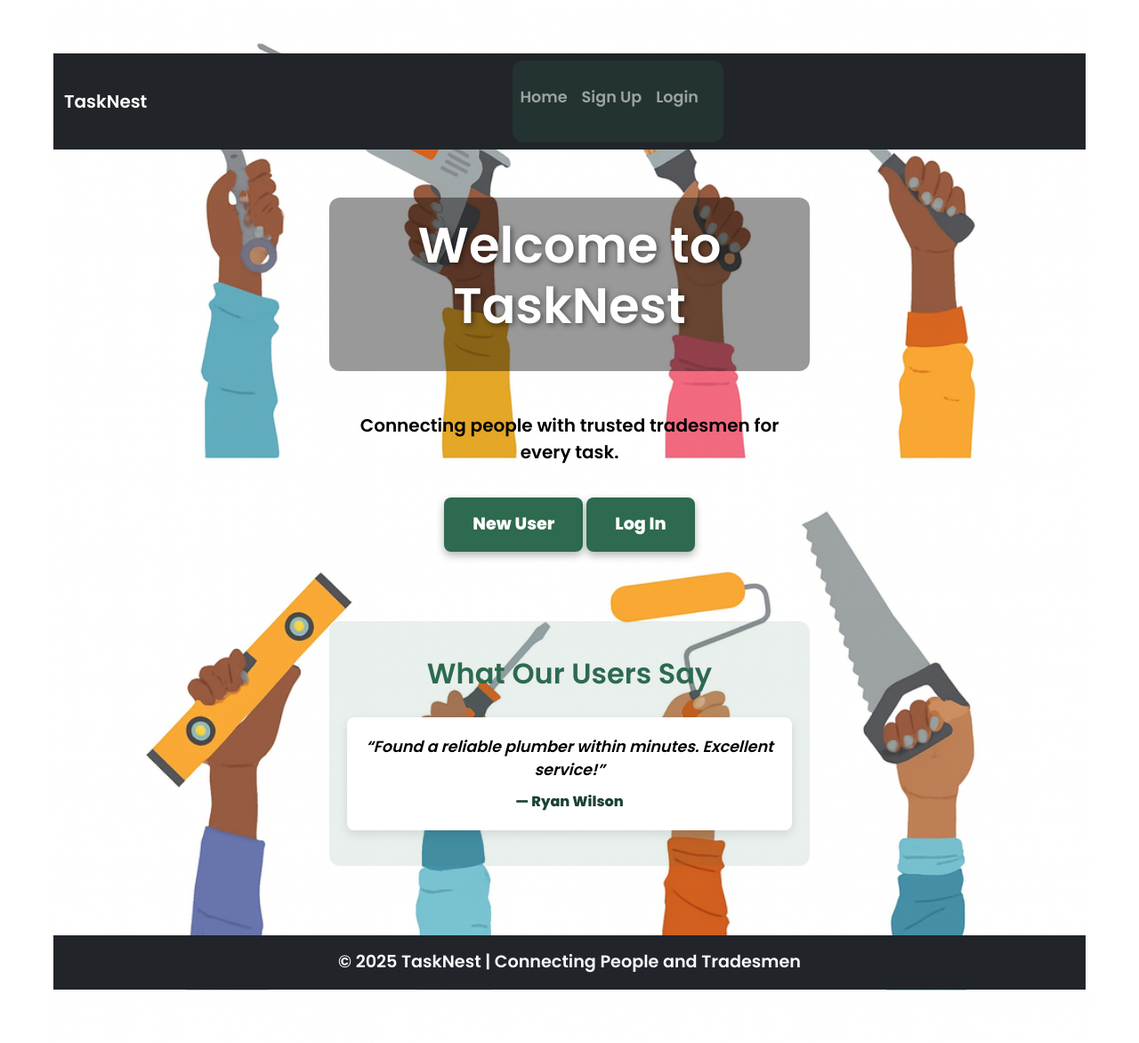
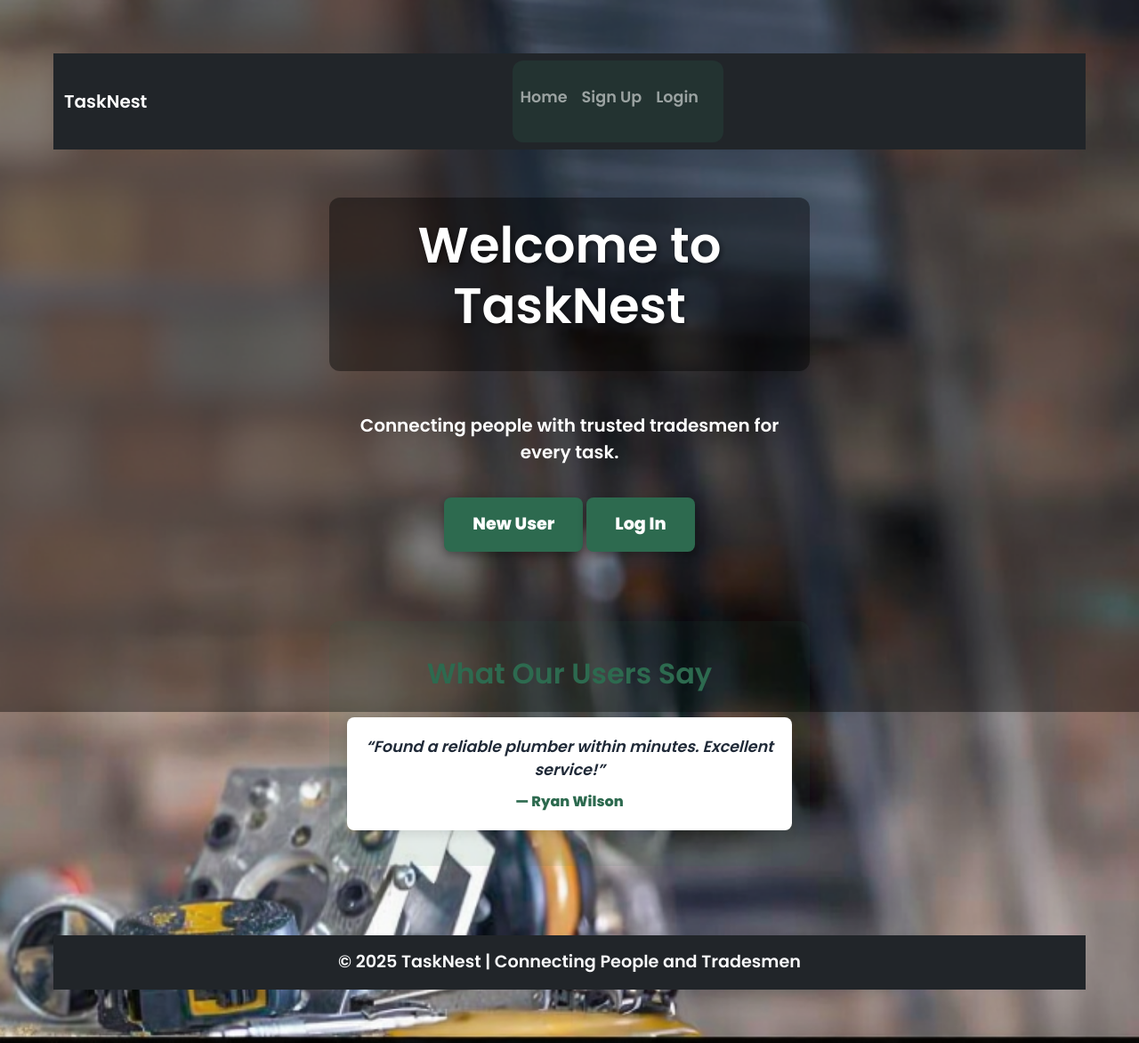
Before and after one commit to Tafari-K/tasknest, a Django app: page / in a window 1280 px wide. Shown: the whole page at 89% size. Run offline with Django 5.2, Linux system fonts and the light colour scheme.

Commit message:
update styling, re-enforce styling rule

```diff
--- a/static/core/css/style.css
+++ b/static/core/css/style.css
@@ -1,18 +1,22 @@
 body {
     font-family: 'Poppins', sans-serif;
-    background-color: white;
-    background-image: url(/static/images/tasknest_background_edited.png);
+    background-image: url('/static/images/tasknest_hero_image.png');
+    background-size: cover;
+    background-position: center;
     background-repeat: no-repeat;
-    background-position: center top;
-    background-attachment: fixed;
-    background-size: contain;
-    color: black;
+    background-attachment: scroll;
+    color: white;
     text-align: center;
     padding: 60px;
 }
 
 body::before {
-    filter: blur(6px) brightness(0.7);
+    content: "";
+    position: fixed;
+    top: 0; left: 0;
+    width: 100%; height: 100%;
+    background-color: rgba(0, 0, 0, 0.4); /* Optional overlay */
+    z-index: -1;
 }
 
 h1 {
@@ -130,12 +134,14 @@ textarea {
     font-style: italic;
     font-size: 1.1em;
     margin-bottom: 10px;
+    color: #1f2937 !important;
 }
 
 .testimonial-author {
     font-weight: bold;
-    color: #1b4332;
+    color: #2d6a4f !important;
 }
+
 
 .navbar-dark .nav-link:hover {
     color: #f97316;
```
Also changed, not shown: static/images/tasknest_background.png (deleted), static/images/tasknest_background_edited.png (deleted), static/images/tasknest_hero_image.png (added), 2 other files.
